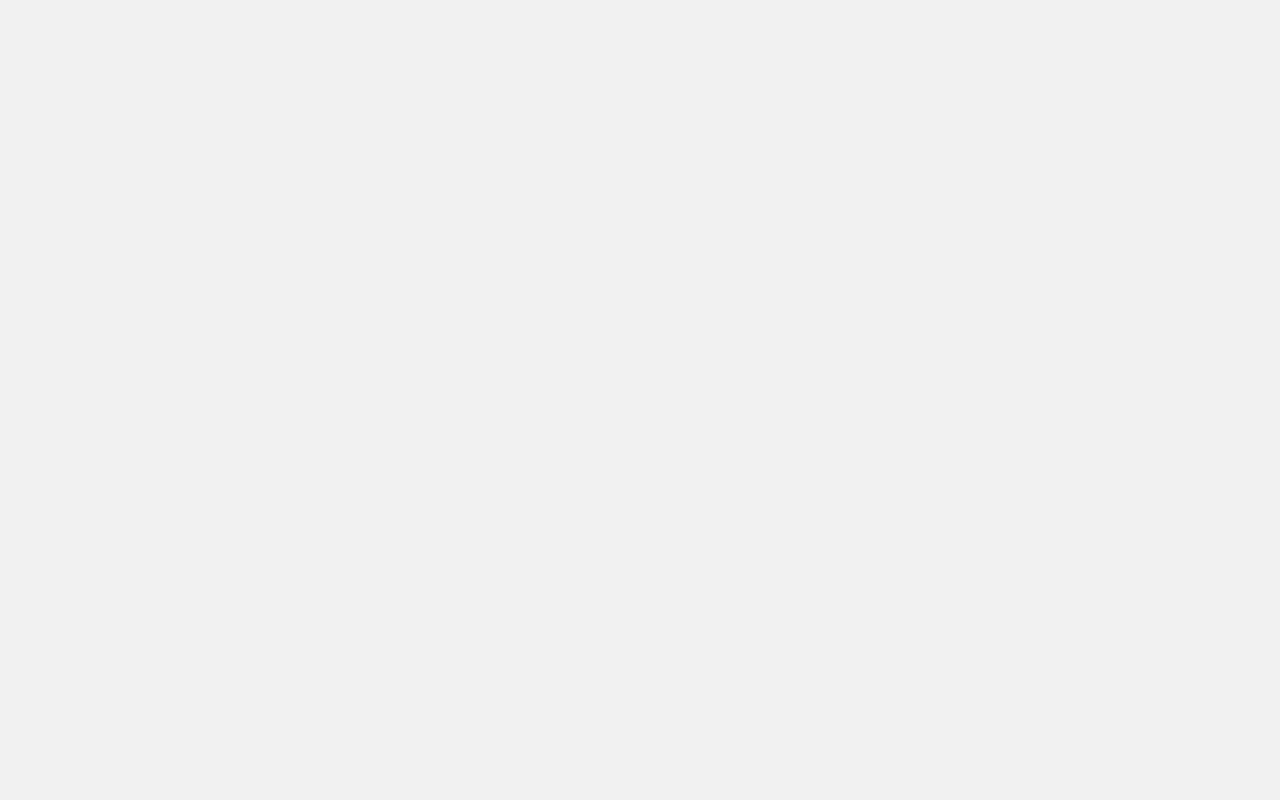
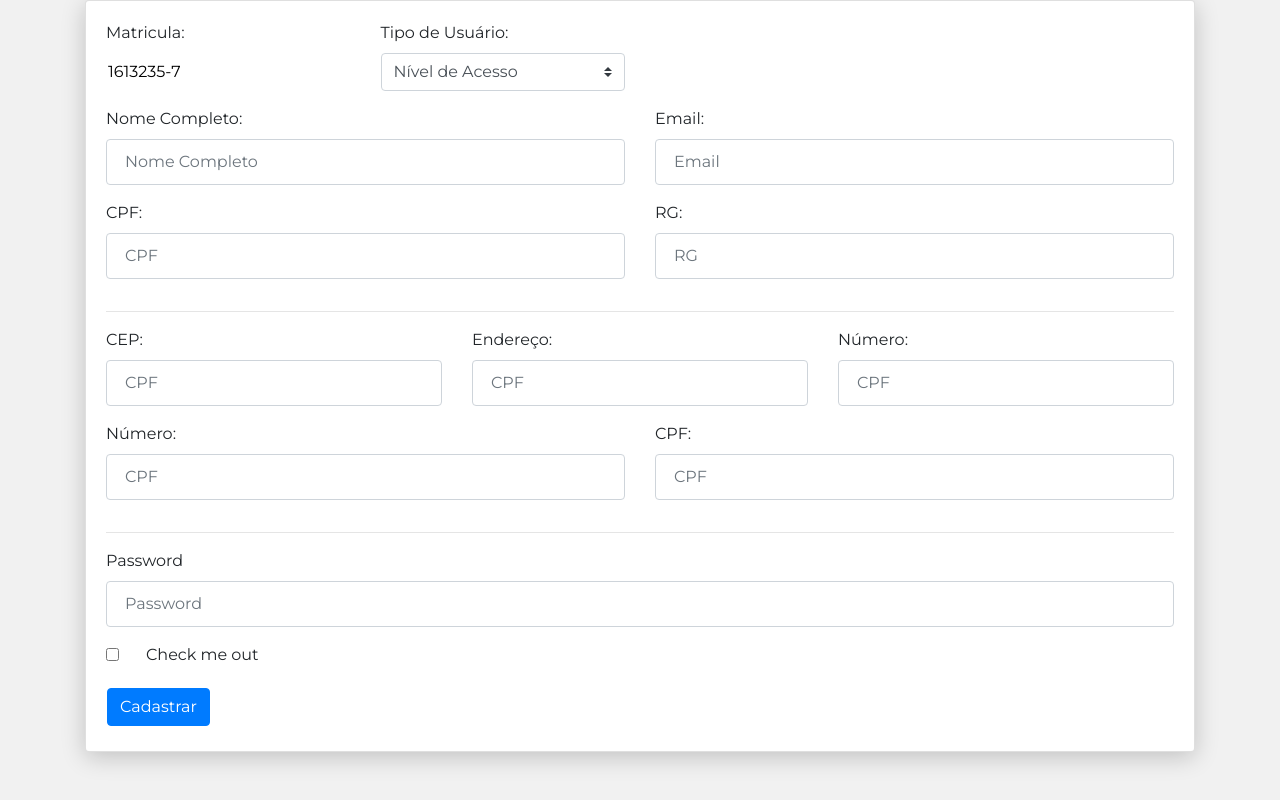
Before and after one commit to AdrianoModa/rootFit-app-PA2, an Angular app in the folder rootFit-front/: page /cadastrar-usuario in a window 1280 px wide. Before the commit this address led to /. Built offline with nearby package versions, Linux system fonts and the light colour scheme.

Commit message:
Formulário de cadastro de usuário

```diff
--- a/rootFit-front/src/app/app.module.ts
+++ b/rootFit-front/src/app/app.module.ts
@@ -19,6 +19,7 @@ import { ColaboradorService } from './shared/services/colaborador.service';
 import { ColaboradorComponent } from './colaborador/colaborador.component';
 import { FormComponent } from './colaborador/form/form.component';
 import { FormEnderecoComponent } from './shared/form-endereco/form-endereco.component';
+import { CadastrarUsuarioComponent } from './cadastrar-usuario/cadastrar-usuario.component';
 
 @NgModule({
   declarations: [
@@ -28,7 +29,8 @@ import { FormEnderecoComponent } from './shared/form-endereco/form-endereco.comp
     LoginComponent,
     ColaboradorComponent,
     FormComponent,
-    FormEnderecoComponent
+    FormEnderecoComponent,
+    CadastrarUsuarioComponent
   ],
   imports: [
     BrowserModule,
--- a/rootFit-front/src/app/app.routing.ts
+++ b/rootFit-front/src/app/app.routing.ts
@@ -1,3 +1,4 @@
+import { CadastrarUsuarioComponent } from './cadastrar-usuario/cadastrar-usuario.component';
 import { Routes, RouterModule } from '@angular/router';
 import { ModuleWithProviders, Component } from '@angular/core';
 
@@ -14,7 +15,8 @@ const APP_ROUTES: Routes = [
   { path: 'dashboard', component: DashboardComponent },
   { path: 'colaborador', component: ColaboradorComponent},
   { path: 'colaborador/adicionar', component: FormComponent},
-  { path: 'colaborador/:id', component: FormComponent}
+  { path: 'colaborador/:id', component: FormComponent},
+  { path: 'cadastrar-usuario', component: CadastrarUsuarioComponent}
 
 ];
 
--- /dev/null
+++ b/rootFit-front/src/app/cadastrar-usuario/cadastrar-usuario.component.html
@@ -0,0 +1,107 @@
+<div class="container">
+<div class="card">
+  <div class="card-body">
+
+
+  <form>
+      <div class="row">
+          <div class="col-lg-3">
+              <div class="form-group">
+                  <label for="disabledTextInput">Matricula:</label>
+                  <input type="text" readonly class="form-control-plaintext" id="staticEmail" value="1613235-7">
+                </div>
+            </div>
+            <div class="col-lg-3">
+                <div class="form-group">
+                  <label for="disabledTextInput">Tipo de Usuário:</label>
+                    <select class="custom-select">
+                        <option selected>Nível de Acesso</option>
+                        <option value="1">Administrador</option>
+                        <option value="2">Funcionário</option>
+                        <option value="3">Aluno</option>
+                    </select>
+                </div>
+              </div>
+        </div>
+    <div class="row">
+      <div class="col-lg-6">
+          <div class="form-group">
+                <label for="exampleInputEmail1">Nome Completo:</label>
+                <input type="email" class="form-control" id="exampleInputEmail1" aria-describedby="emailHelp" placeholder="Nome Completo">
+          </div>
+        </div>
+        <div class="col-lg-6">
+            <div class="form-group">
+                  <label for="exampleInputEmail1">Email:</label>
+                  <input type="email" class="form-control" id="exampleInputEmail1" aria-describedby="emailHelp" placeholder="Email">
+            </div>
+          </div>
+    </div>
+    <div class="row">
+        <div class="col-lg-6">
+            <div class="form-group">
+                  <label for="exampleInputEmail1">CPF:</label>
+                  <input type="email" class="form-control" id="exampleInputEmail1" aria-describedby="emailHelp" placeholder="CPF">
+            </div>
+        </div>
+        <div class="col-lg-6">
+              <div class="form-group">
+                    <label for="exampleInputEmail1">RG:</label>
+                    <input type="email" class="form-control" id="exampleInputEmail1" aria-describedby="emailHelp" placeholder="RG">
+              </div>
+        </div>
+      </div>
+      <hr/>
+      <div class="row">
+          <div class="col-lg-12">
+                      <div class="row">
+                          <div class="col-lg-4">
+                              <div class="form-group">
+                                    <label for="exampleInputEmail1">CEP:</label>
+                                    <input type="email" class="form-control" id="exampleInputEmail1" aria-describedby="emailHelp" placeholder="CPF">
+                              </div>
+                          </div>
+                          <div class="col-lg-4">
+                              <div class="form-group">
+                                    <label for="exampleInputEmail1">Endereço:</label>
+                                    <input type="email" class="form-control" id="exampleInputEmail1" aria-describedby="emailHelp" placeholder="CPF">
+                              </div>
+                          </div>
+                          <div class="col-lg-4">
+                              <div class="form-group">
+                                    <label for="exampleInputEmail1">Número:</label>
+                                    <input type="email" class="form-control" id="exampleInputEmail1" aria-describedby="emailHelp" placeholder="CPF">
+                              </div>
+                          </div>
+                        </div>
+                        <div class="row">
+                            <div class="col-lg-6">
+                                <div class="form-group">
+                                      <label for="exampleInputEmail1">Número:</label>
+                                      <input type="email" class="form-control" id="exampleInputEmail1" aria-describedby="emailHelp" placeholder="CPF">
+                                </div>
+                            </div>
+                            <div class="col-lg-6">
+                                <div class="form-group">
+                                      <label for="exampleInputEmail1">CPF:</label>
+                                      <input type="email" class="form-control" id="exampleInputEmail1" aria-describedby="emailHelp" placeholder="CPF">
+                                </div>
+                            </div>
+                          </div>
+
+                  </div>
+      </div>
+      <hr/>
+    <div class="form-group">
+      <label for="exampleInputPassword1">Password</label>
+      <input type="password" class="form-control" id="exampleInputPassword1" placeholder="Password">
+    </div>
+    <div class="form-group form-check">
+      <input type="checkbox" class="form-check-input" id="exampleCheck1">
+      <label class="form-check-label" for="exampleCheck1">Check me out</label>
+    </div>
+    <button type="submit" class="btn btn-primary">Cadastrar</button>
+  </form>
+  </div>
+</div>
+</div>
--- /dev/null
+++ b/rootFit-front/src/app/cadastrar-usuario/cadastrar-usuario.component.ts
@@ -0,0 +1,15 @@
+import { Component, OnInit } from '@angular/core';
+
+@Component({
+  selector: 'app-cadastrar-usuario',
+  templateUrl: './cadastrar-usuario.component.html',
+  styleUrls: ['./cadastrar-usuario.component.css']
+})
+export class CadastrarUsuarioComponent implements OnInit {
+
+  constructor() { }
+
+  ngOnInit() {
+  }
+
+}
--- a/rootFit-front/src/app/login/login.component.css
+++ b/rootFit-front/src/app/login/login.component.css
@@ -1,6 +1,6 @@
 .container-fluid{
     color: white;
-    height: 949px;
+    height: 100%;
     padding-top:200px;
     padding-left: 300px;
     padding-right: 300px;
```
Also changed, not shown: rootFit-front/src/app/cadastrar-usuario/cadastrar-usuario.component.css (added).
